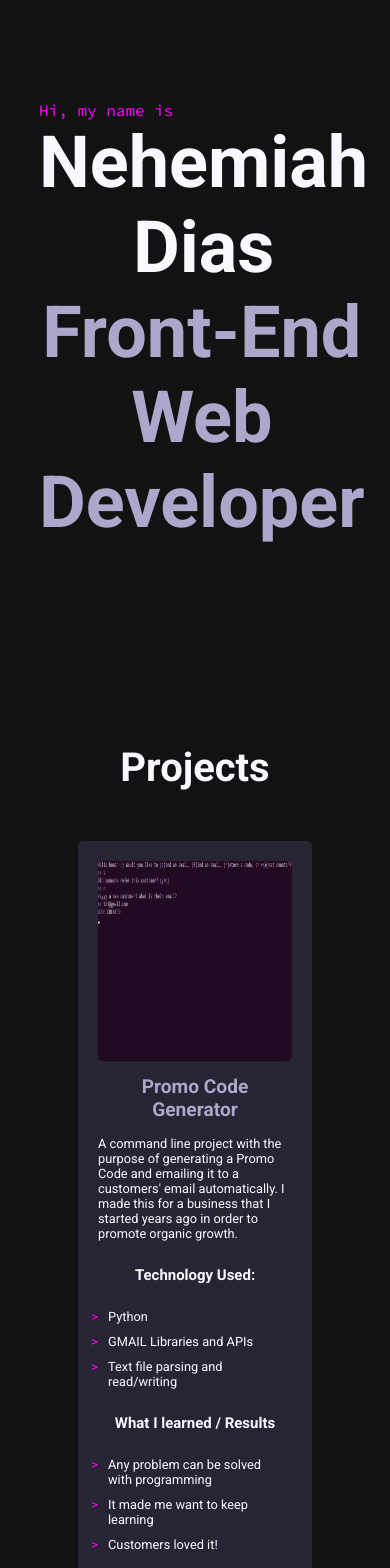
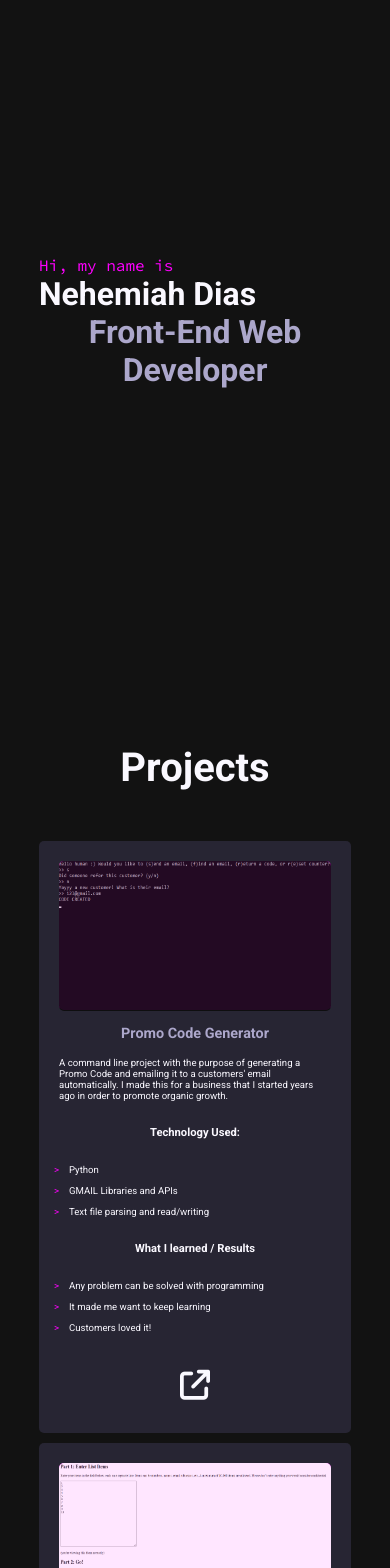
Before and after one commit to NehemiahDias/portfolio-site, a React (Create React App) app: page / in a window 390 px wide. Shown: the part 100-1668 px from the top of the page. Built offline with nearby package versions, Linux system fonts and the light colour scheme.

Commit message:
make mobile responsive

```diff
--- a/src/components/aboutMeComponents/AboutComponent.css
+++ b/src/components/aboutMeComponents/AboutComponent.css
@@ -6,6 +6,18 @@
 @media screen and (max-width: 800px) {
     #about-me {
         width: 80%;
+    }
+}
+@media screen and (max-width: 430px){
+    #about-me p {
+        font-size: 0.7rem;
+        line-height: 1.5rem !important;
+    }
+    .skill-tab i {
+        font-size: 35px !important;
+    }
+    .skill p {
+        font-size: 0.7rem !important;
     }
 }
 #about-me .section-title {
--- a/src/components/homeComponents/HomeComponent.css
+++ b/src/components/homeComponents/HomeComponent.css
@@ -4,9 +4,17 @@
     width: 60%;
     margin: auto;
 }
-@media screen and (max-width: 800px) {
+@media screen and (max-width: 835px) {
     #welcome-section {
         width: 80%;
+    }
+    #welcome-section h1 {
+        font-size: 3rem;
+    }
+}
+@media screen and (max-width: 430px) {
+    #welcome-section h1 {
+        font-size: 2rem;
     }
 }
 .welcome-bg {
--- a/src/components/projectsComponents/ProjectComponent.css
+++ b/src/components/projectsComponents/ProjectComponent.css
@@ -2,6 +2,11 @@
     width: 60%;
     padding-bottom: 100px;
     margin: auto;
+}
+@media screen and (max-width: 800px){
+    #projects-section {
+        width: 80%;
+    }
 }
 .projects {
     display: flex;
@@ -19,6 +24,17 @@
     flex-direction: column;
     justify-content: space-between;
     border-radius: 5px;
+}
+@media screen and (max-width: 430px){
+    .project {
+        font-size: 0.6rem;
+    }
+    .cover-color {
+        height: 149px !important;
+    }
+    .project-intro img {
+        height: 150px !important;
+    }
 }
 .light .project {
     color: #FAF8FF;
```
